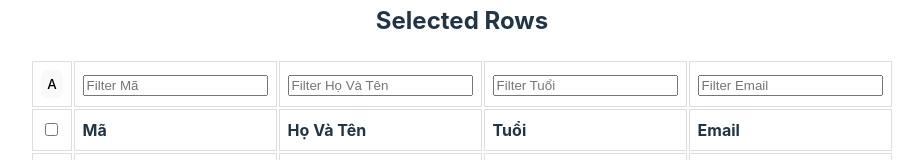
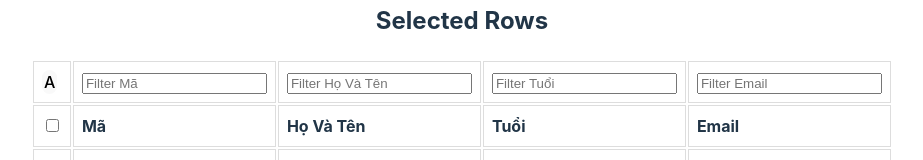
Before and after one commit to hdgithub123/React_Vite, a React (Vite) app: page / in a window 1280 px wide. Shown: the part 198-358 px from the top of the page, without its empty margins (178-1101 px from the left). Built offline with nearby package versions, Linux system fonts and the light colour scheme.

Commit message:
da cop lai ok

```diff
--- a/src/components/CreateTableFilterComponent/CreateTableFilterComponent.css
+++ b/src/components/CreateTableFilterComponent/CreateTableFilterComponent.css
@@ -1,12 +1,11 @@
 /* Trong file CreateTableFilterComponent.css */
-.table-container th,
-.table-container td {
+.table-container th, .table-container td {
   border: 1px solid #dddddd;
   text-align: left;
   padding: 8px;
 }
 
-.btn {
-  padding: 5px;
-  font-size: smaller;
+.searchBtncheckall{
+padding: 1px;
+text-align: center;
 }
--- a/src/components/CreateTableFilterComponent/CreateTableFilterComponent.tsx
+++ b/src/components/CreateTableFilterComponent/CreateTableFilterComponent.tsx
@@ -1,5 +1,5 @@
 // CreateTableFilterComponent.tsx
-import React, { useState, useEffect, useRef } from 'react';
+import React, { useState, useEffect } from 'react';
 import './CreateTableFilterComponent.css';
 
 interface TableData {
@@ -9,14 +9,14 @@ interface TableData {
 
 interface Props {
   Data: TableData;
-  onDataSelected: (selectedData: { [key: string]: string }[]) => void;
+  onDataSelected: (selectedData:{ [key: string]: string }[]) => void;
 }
 
-const CreateTableFilterComponent: React.FC<Props> = ({ Data, onDataSelected }) => {
+const CreateTableFilterComponent: React.FC<Props> = ({Data , onDataSelected }) => {
   const { title, Datainsert } = Data;
   const [filterValues, setFilterValues] = useState<{ [key: string]: string }>({});
   const [checkboxStates, setCheckboxStates] = useState<{ [key: string]: boolean }>({});
-  const [filterStates, setfilterStates] = useState<{ [key: string]: string }[]>([]);
+  const [filterStates, setfilterStates] = useState<{[key: string]: string }[]>([]);
   const [checkallboxStates, setCheckallboxStates] = useState<boolean>(false);
   const [itemCheck, setitemCheck] = useState<string>("A");
 
@@ -30,18 +30,26 @@ const CreateTableFilterComponent: React.FC<Props> = ({ Data, onDataSelected }) =
     });
   };
 
+  const allFilterCheck : boolean = filterStates.length > 0 && filterStates.every(row => checkboxStates[row.id]);
+
   useEffect(() => {
     setfilterStates(filterDatas(Datainsert, filterValues))
   }, [filterValues]);
 
   useEffect(() => {
-    let selectedData: { [key: string]: string }[] = []
+    setCheckallboxStates(allFilterCheck)
+  }, [allFilterCheck]);
+
+  useEffect(() => {
+    let selectedData : {[key: string]: string }[] = []
+    let selectedStore : {[key: string]: string }[] = []
+    selectedStore = filterDatas(Datainsert, filterValues)
     if (itemCheck === "A") {
-      selectedData = Datainsert
+      selectedData = selectedStore
     } else if (itemCheck === "C") {
-      selectedData = Datainsert.filter(row => checkboxStates[row.id]);
+      selectedData = selectedStore.filter(row => checkboxStates[row.id]);
     } else {
-      selectedData = Datainsert.filter(row => !checkboxStates[row.id]);
+      selectedData = selectedStore.filter(row => !checkboxStates[row.id]);
     }
     setfilterStates(selectedData);
   }, [itemCheck]);
@@ -54,7 +62,7 @@ const CreateTableFilterComponent: React.FC<Props> = ({ Data, onDataSelected }) =
 
   const handleFilterChange = (e: React.ChangeEvent<HTMLInputElement>, columnName: string) => {
     const { value } = e.target;
-    setFilterValues(prevState => ({
+     setFilterValues(prevState => ({
       ...prevState,
       [columnName]: value
     }));
@@ -63,12 +71,13 @@ const CreateTableFilterComponent: React.FC<Props> = ({ Data, onDataSelected }) =
   const handleCheckboxChange = (id: string) => {
     const updatedCheckboxStates = { ...checkboxStates, [id]: !checkboxStates[id] };
     setCheckboxStates(updatedCheckboxStates);
+    setCheckallboxStates(allFilterCheck)
   };
   const handleAllCheckboxFilterChange = () => {
-    const allFilterCheck = filterStates.length > 0 && filterStates.every(row => checkboxStates[row.id]);
+
     const isCheckedAll = !allFilterCheck;
     setCheckallboxStates(isCheckedAll);
-    const newCheckboxStates: { [key: string]: boolean } = { ...checkboxStates };
+    const newCheckboxStates: { [key: string]: boolean } = {...checkboxStates};
     filterStates.forEach(row => {
       newCheckboxStates[row.id] = isCheckedAll;
     });
@@ -94,7 +103,7 @@ const CreateTableFilterComponent: React.FC<Props> = ({ Data, onDataSelected }) =
       <table>
         <thead>
           <tr>
-            <th><button className="btn" onClick={handleItemCheck}>{null || itemCheck}</button></th>
+            <th><button className="searchBtncheckall" onClick={handleItemCheck}>{null||itemCheck}</button></th>
             {Object.keys(title).map((key, index) => (
               <th key={index}>
                 <input
```
